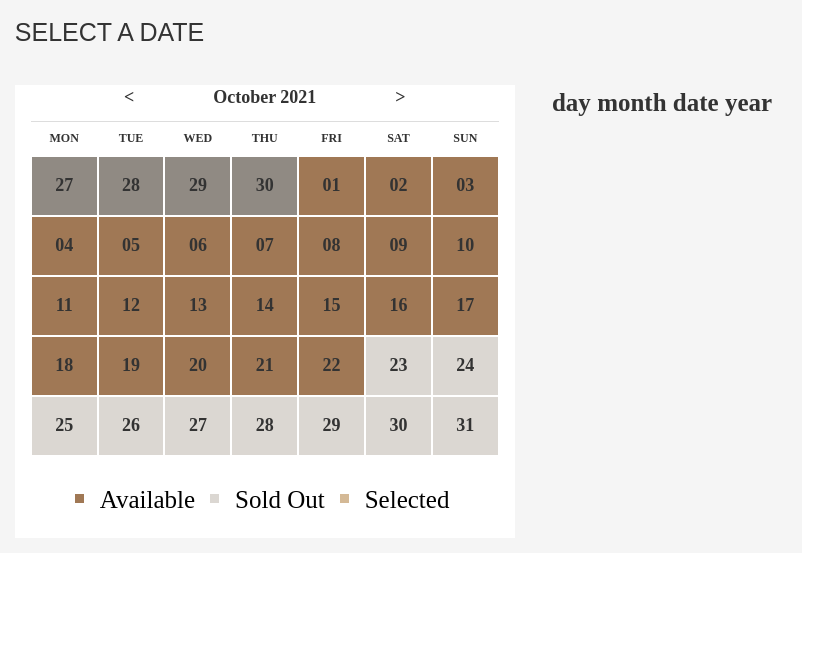
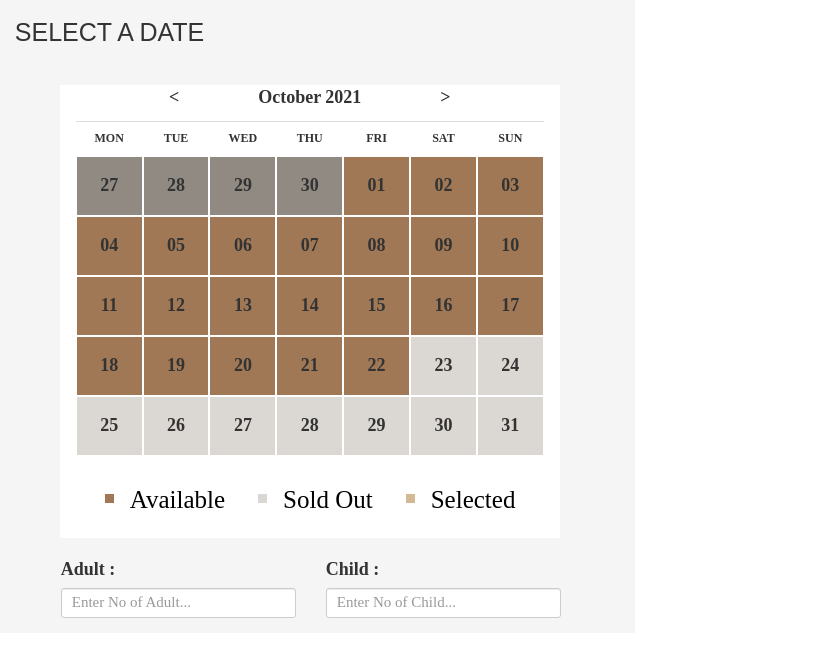
Before and after one commit to YoonShweZin/harrypotterexperience, a Flask app: page / in a window 1280 px wide. Shown: the top 657 px of the page, without its empty margins (0-820 px from the left). Run offline with Flask 2, Linux system fonts and the light colour scheme; some libraries are stand-ins or nearby versions.

Commit message:
Add text box for adult and child

```diff
--- a/static/index.css
+++ b/static/index.css
@@ -15,6 +15,8 @@
     width: 500px;
     background-color:white;
     float: left;
+    margin-left: 45px;
+    margin-bottom: 80px;
 }
 
 #m{
@@ -62,15 +64,14 @@
 }
 
 .color{
-    padding: 0px;
-    margin-left: 30px;
+    margin-left: 15px;
 }
 .color li{
     list-style: square;
 }
 
 .color ul{
-    display: inline;
+    /* display: inline; */
     float: left;
 }
 
@@ -82,23 +83,27 @@ li::marker{
     font-family: 'Times New Roman', Times, serif;
     font-size: 25px;
     color: #a07855FF;
+    padding-right: 18px;
 }
 
 #sold-out{
     color: #dbd7d2;
     font-family: 'Times New Roman', Times, serif;
     font-size: 25px;
+    padding-right: 18px;
 }
 #selected{
     color: #D4B996FF;
     font-family: 'Times New Roman', Times, serif;
     font-size: 25px;
 }
+
+
 #asdiv{
     width: auto;
-    margin-left: 3ex;
-    height: 447px;
-    overflow-y: scroll;
+    float: left;
+    margin-left: 30px;
+    margin-bottom: 80px;
 }
 
 /* #day-date{
@@ -117,22 +122,27 @@ li::marker{
 
 #times{
     width: auto;
+    height: 380px;
+    overflow-y: scroll;
+    scrollbar-color: #dbd7d2 whitesmoke;
+    scrollbar-width: thin;
     padding: 0px;
     margin: 0px;
     margin-top: 30px;
     font-family: 'Times New Roman', Times, serif;
-    font-size: 18px;
+    font-size: 20px;
+
 }
 
 .timetd {
     width: 150px;
-    padding-bottom: 25px;
+    padding-bottom: 30px;
     /* background-color: cornflowerblue; */
 }
 
 .timetd2 {
     width: 200px;
-    padding-bottom: 25px;
+    padding-bottom: 30px;
     color: #a07855FF;
     font-weight: bold;
     /* background-color: darkorange; */
@@ -140,8 +150,9 @@ li::marker{
 
 .selc{
     width: 150px;
-    height: 38px;
+    height: 42px;
     background-color:#a07855FF;
+    margin-right: 40px;
     border-color: black;
     box-shadow: 0 4px 8px 0 rgba(0, 0, 0, 0.2), 0 6px 20px 0 rgba(0, 0, 0, 0.19);
 }
@@ -155,11 +166,43 @@ li::marker{
     background-color: #dbd7d2 !important;
     pointer-events: none;
 }
-
 .arr-selected{
     background-color: #D4B996FF !important;
 }
-
 .dim-unrelated-month{
     background-color: #908A83 !important;
 }
+
+.box{
+    width: 500px;
+    /* background-color: thistle; */
+    margin-left: 46px;
+    font-size: 18px;
+    font-family: 'Times New Roman', Times, serif;
+    float: left;
+    position: absolute;
+    bottom: 0;
+}
+
+#adult{
+    font-size: 15px;
+    /* margin-left: 10px; */
+}
+#child{
+    font-size: 15px;
+    /* margin-left: 10px; */
+}
+
+input{
+    padding: 7px 10px;
+    margin: 4px 0;
+    box-sizing: border-box;
+    border: 2px solid #dbd7d2;
+    border-radius: 4px;
+    -webkit-transition: 0.5s;
+    transition: 0.5s;
+    outline: none;
+}
+input[type=text]:focus {
+    border: 2px solid #D4B996FF;
+}
--- a/static/index.js
+++ b/static/index.js
@@ -23,7 +23,7 @@ function fillCalendarWithMonth(year,month)
             }else{
                 fillCalendarWithMonth (year, --month);
             }
-        }
+        };
 
         document.querySelectorAll('tr').forEach(tr=>{tr.remove()});           //remove all of the month before before creating a new one
         document.getElementById('plan').innerHTML = `
@@ -61,13 +61,13 @@ function fillCalendarWithMonth(year,month)
 
 
                 td.onclick = ()=>{
-                    document.getElementById('day').innerHTML = `Day ${day.whn}`;
+                    //document.getElementById('day').innerHTML = `Day ${day.whn}`;
                     fetch(`day/${day.whn}`)
                        .then(r=>r.json())
                        .then(r=>{
-                           let div = document.createElement('div');
-                           div.innerHTML = JSON.stringify(r);       //convert js object into JSON file
-                           document.getElementById('day').append(div);
+                        //    let div = document.createElement('div');
+                        //    div.innerHTML = JSON.stringify(r);       //convert js object into JSON file
+                        //    document.getElementById('day').append(div);
 
                             //show the selected seat
                             if (day.free !==0 )                                      //if free seats are not zero
--- a/templates/index.html
+++ b/templates/index.html
@@ -32,21 +32,36 @@
                     </div>
                 </div>      <!--month-view div-->
 
+                <!-- form to enter number of adult and child  -->
+
+                <form class="box">
+                    <div class="row">
+                         <div class="form-group col-sm-6">
+                            <label for="adult"> Adult : </label>
+                            <input type="text" class="form-control input-sm" id="adult" name="adult" placeholder="Enter No of Adult...">
+                        </div>
+                        <div class="form-group col-sm-6">
+                            <label for="child"> Child : </label>
+                            <input type="text" class="form-control input-sm" id="child" name="child" placeholder="Enter No of Child...">
+                        </div>
+                    </div>
+                </form>
+
                 <!-- available and select times -->
                 <div id="asdiv" class="col-sm-4">
 
-
                     <p id='a'>
                         <!-- <span id="day-date"> </span>     for date eg. Tue, 19 Oct 2021 -->
-                        <span id="da"> day </span>
-                        <span id="mn"> month </span>
-                        <span id="te"> date </span>
-                        <span id="yn"> year </span>
+                        <span id="da"> </span>
+                        <span id="mn"> </span>
+                        <span id="te"> </span>
+                        <span id="yn"> </span>
                     </p>
                     <div id="times" class="table"> </div>
 
                 </div>      <!--asdiv div -->
             </div>          <!-- calender div -->
+
             <div id=day></div>
         </div>   <!-- row div -->
         </div>   <!-- container fluid div -->
```
